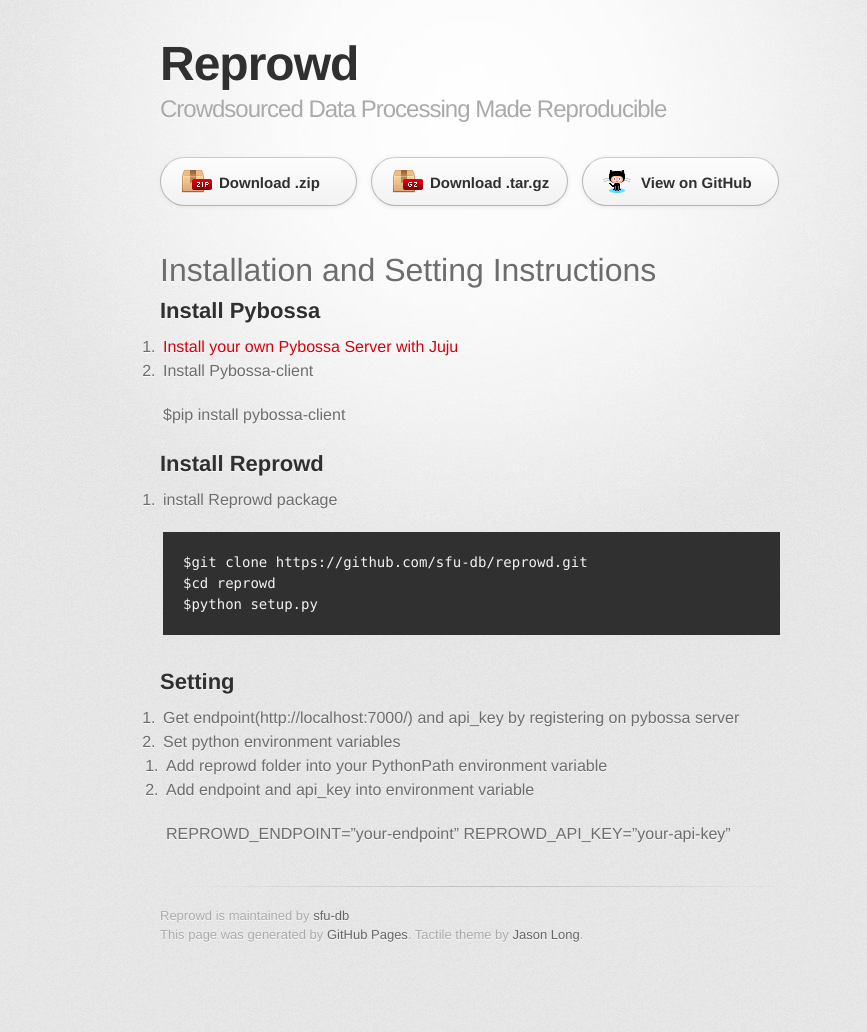
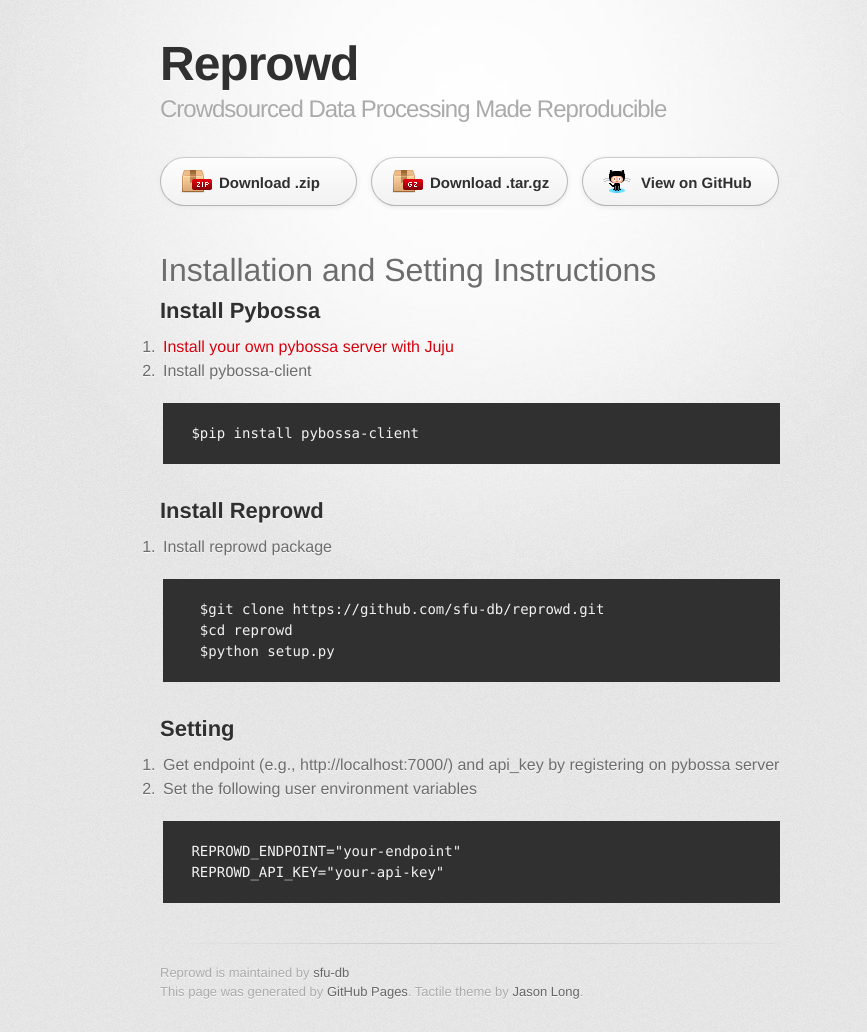
Before and after one commit to sfu-db/reprowd, a Jekyll site: the page built from install.md, in a window 1280 px wide. Shown: the whole page, without its empty margins (170-1037 px from the left). Built offline with Jekyll 4.4.1, drawn with Linux system fonts in a browser that asks for light colours; some web fonts are replaced; before the commit the page ends 975 px from its top, so only the background shows below that.

Commit message:
revise doc format

```diff
--- a/install.md
+++ b/install.md
@@ -5,23 +5,21 @@
 # Installation and Setting Instructions
 
 ## Install Pybossa
-  1. [Install your own Pybossa Server with Juju](http://docs.pybossa.com/en/latest/juju_pybossa.html)
-  2. Install Pybossa-client
+1. [Install your own pybossa server with Juju](http://docs.pybossa.com/en/latest/juju_pybossa.html)
+2. Install pybossa-client
 
         $pip install pybossa-client
 
 ## Install Reprowd
-  1. install Reprowd package
+1. Install reprowd package
 
          $git clone https://github.com/sfu-db/reprowd.git
          $cd reprowd
          $python setup.py
 
 ## Setting
-1. Get endpoint(http://localhost:7000/) and api_key by registering on pybossa server
-2. Set python environment variables
-    - Add reprowd folder into your PythonPath environment variable
-    - Add endpoint and api_key into environment variable
+1. Get endpoint (e.g., http://localhost:7000/) and api_key by registering on pybossa server
+2. Set the following user environment variables
 
         REPROWD_ENDPOINT="your-endpoint"
         REPROWD_API_KEY="your-api-key"
```
